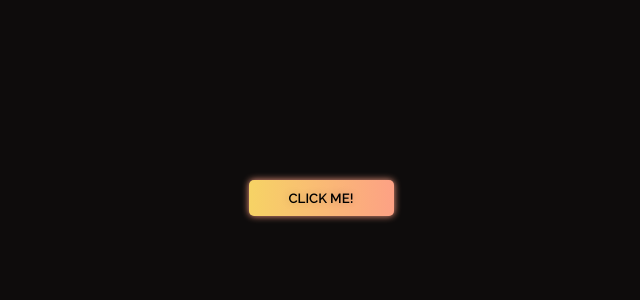
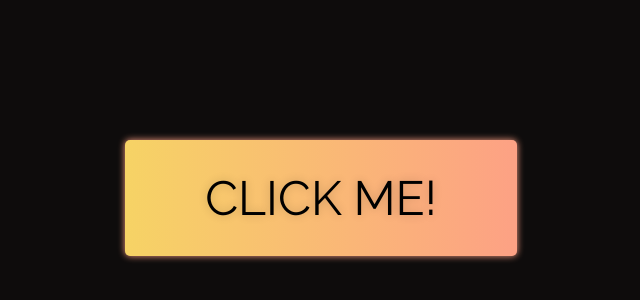
Before and after one commit to msaaddev/neXtProt-API-test, a Next.js app: page / in a window 1280 px wide. Shown: the part 202-502 px from the top of the page, without its empty margins (319-959 px from the left). Built offline with nearby package versions, Linux system fonts and the light colour scheme.

Commit message:
👌 IMPROVE: styles

```diff
--- a/styles/Home.module.css
+++ b/styles/Home.module.css
@@ -6,6 +6,7 @@
     justify-content: center;
     align-items: center;
     background: #0e0c0c;
+    font-size: 2rem;
 }
 
 .button {
@@ -16,8 +17,8 @@
 .button button {
     text-transform: uppercase;
     font-family: 'Raleway', sans-serif;
-    font-weight: 600;
-    padding: 10px 40px;
+    font-size: 3rem;
+    padding: 30px 80px;
     outline: none;
     border: none;
     border-radius: 5px;
```
